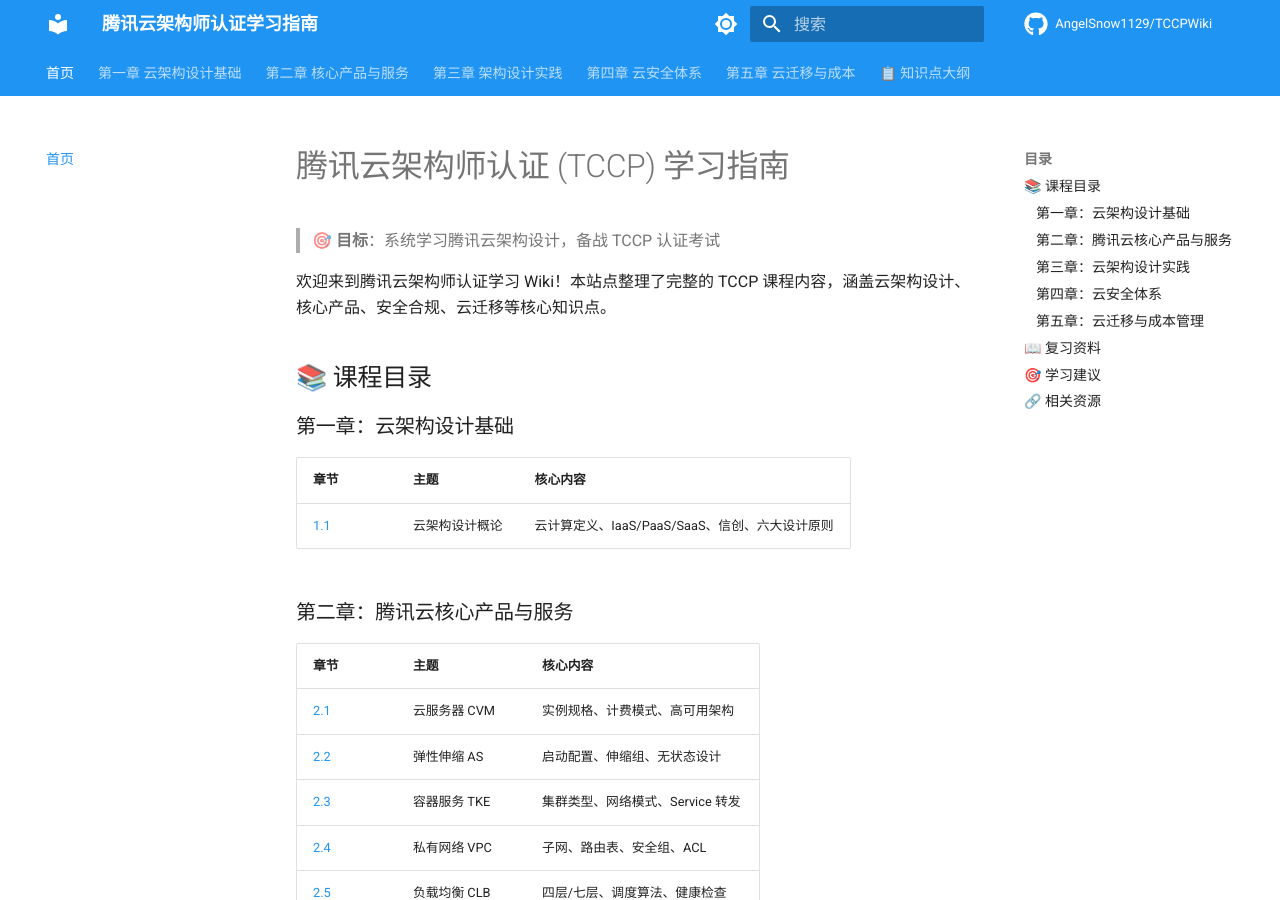
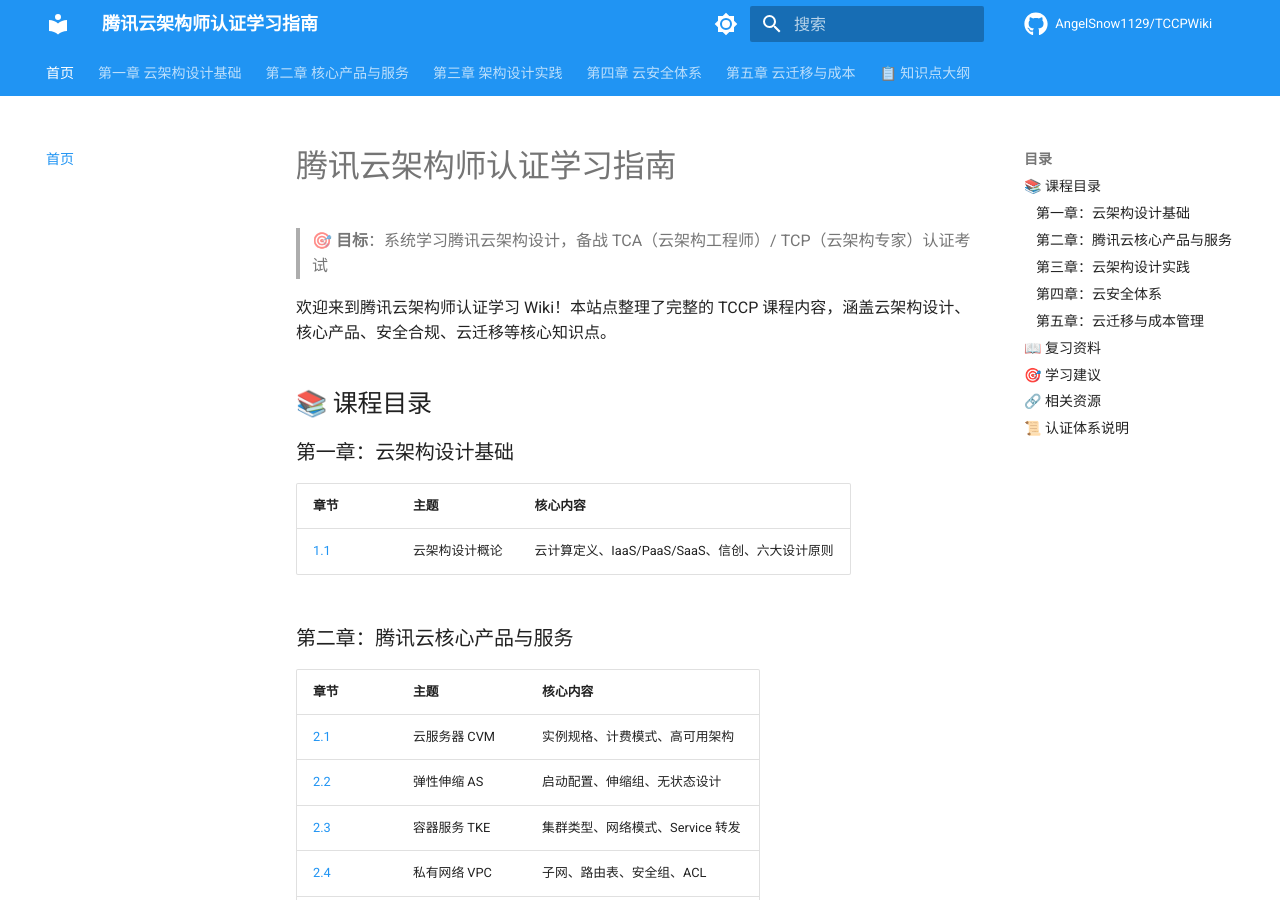
Before and after one commit to AngelSnow1129/TCCPWiki, an MkDocs documentation site: the page built from docs/index.md, in a window 1280 px wide and 900 px high. Built offline with MkDocs 1.6.1 and Material for MkDocs 9.7.7, drawn with Linux system fonts in a browser that asks for light colours; comment, search, counter and statistics services are not loaded; some of the changed text lies outside the part shown.

Commit message:
Update index.md with correct certification links

```diff
--- a/docs/index.md
+++ b/docs/index.md
@@ -1,6 +1,6 @@
-# 腾讯云架构师认证 (TCCP) 学习指南
+# 腾讯云架构师认证学习指南
 
-> 🎯 **目标**：系统学习腾讯云架构设计，备战 TCCP 认证考试
+> 🎯 **目标**：系统学习腾讯云架构设计，备战 TCA（云架构工程师）/ TCP（云架构专家）认证考试
 
 欢迎来到腾讯云架构师认证学习 Wiki！本站点整理了完整的 TCCP 课程内容，涵盖云架构设计、核心产品、安全合规、云迁移等核心知识点。
 
@@ -73,7 +73,16 @@
 ## 🔗 相关资源
 
 - [腾讯云官方文档](https://cloud.tencent.com/document)
-- [腾讯云架构师认证](https://cloud.tencent.com/edu/cert)
+- [腾讯云架构师认证培训](https://cloud.tencent.com/edu/training/cert/detail?type=CAS)
+
+## 📜 认证体系说明
+
+腾讯云架构师认证分为两个级别：
+
+| 认证 | 全称 | 定位 | 考试内容 |
+|------|------|------|----------|
+| **TCA** | 云架构工程师 | 中级 | 云产品使用、基础架构设计 |
+| **TCP** | 云架构专家 | 高级 | 复杂架构设计、最佳实践、成本优化 |
 
 ---
 
```
